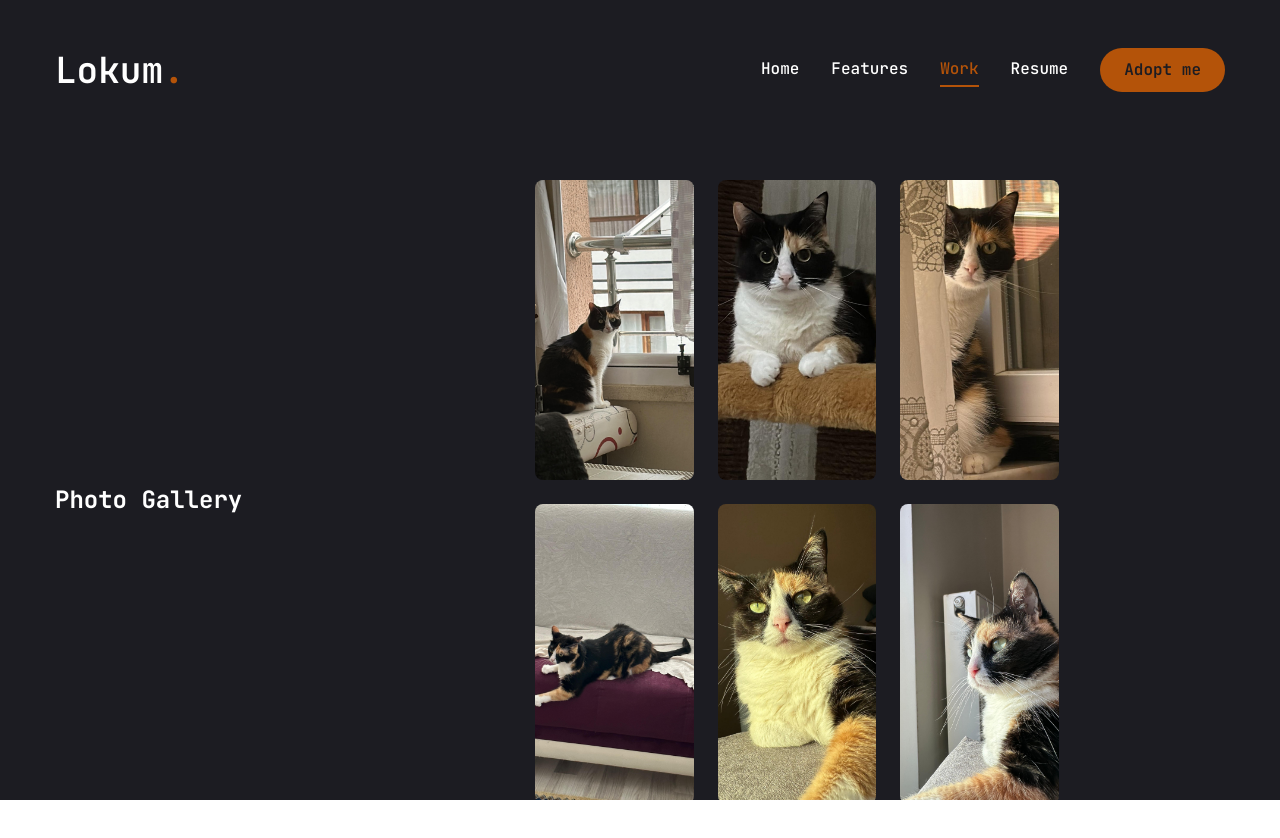
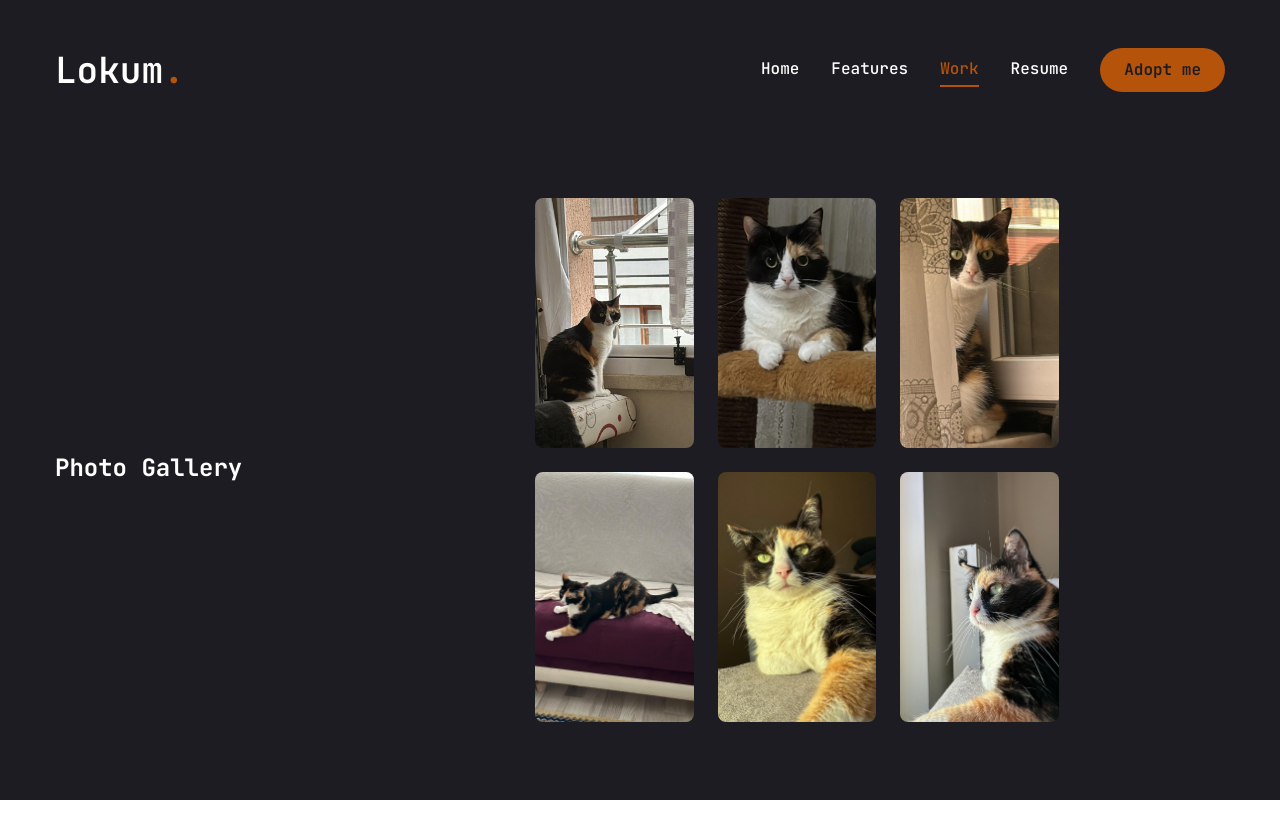
Before and after one commit to CodeShft/homepage, a Next.js app: page /work in a window 1280 px wide. Shown: the top 838 px of the page. After the commit the page ends 800 px from the top, so only its background shows below. Built offline with nearby package versions, Linux system fonts and the light colour scheme.

Commit message:
height  changed

```diff
--- a/app/work/page.jsx
+++ b/app/work/page.jsx
@@ -32,7 +32,7 @@ const Work = () => {
             {photos.map((photo, index) => (
               <div
                 key={index}
-                className="relative w-full sm:w-[48%] md:w-[32%] lg:w-[23%] h-[300px] max-h-[300px] aspect-w-1 aspect-h-1"
+                className="relative w-full sm:w-[48%] md:w-[32%] lg:w-[23%] h-[250px] max-h-[250px] aspect-w-1 aspect-h-1"
               >
                 <Image
                   src={photo.image}
```
